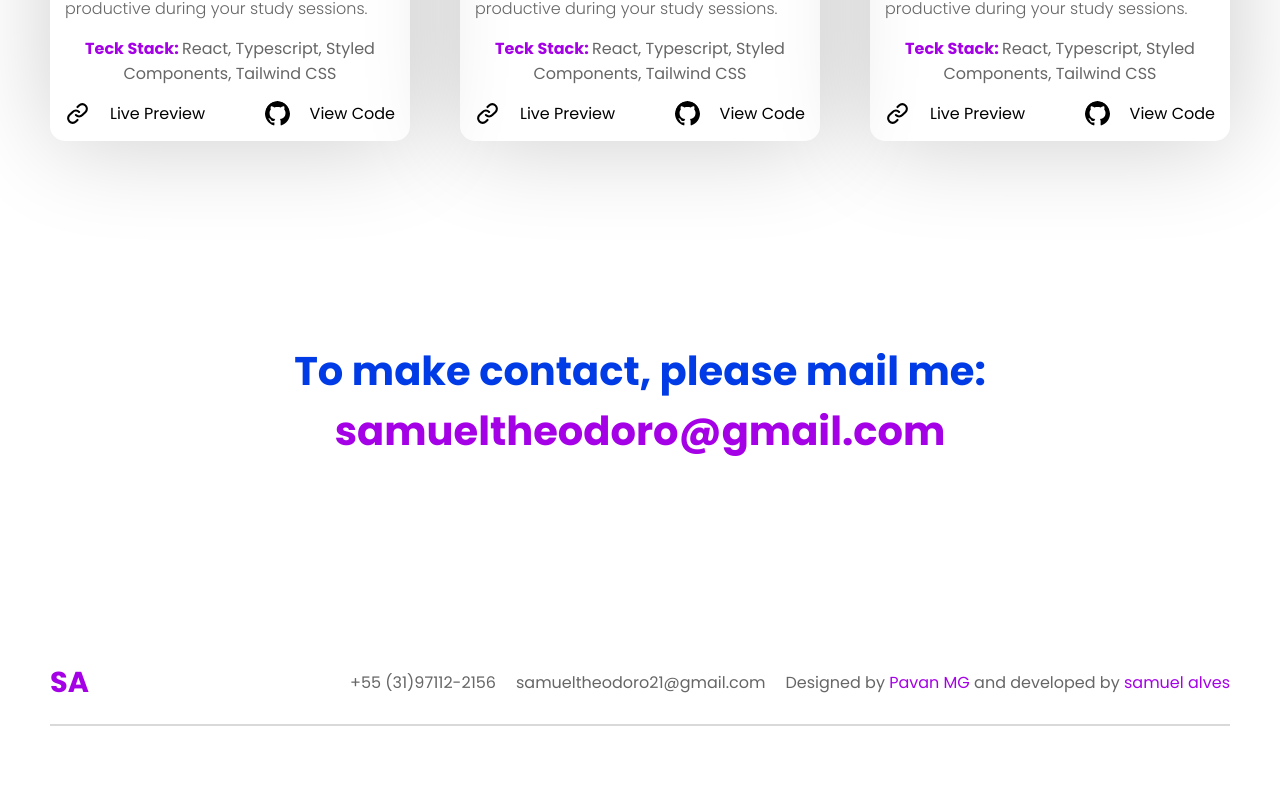
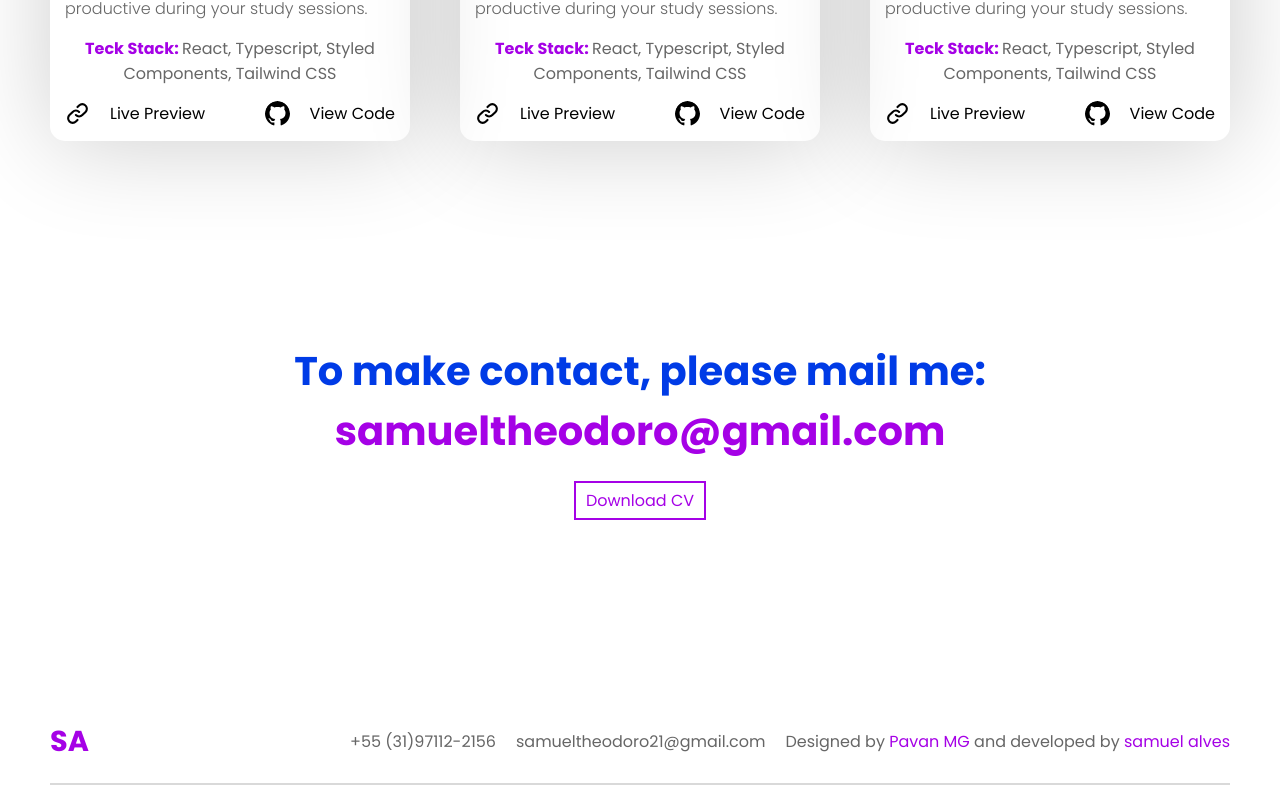
Before and after one commit to samuel-alves21/portfolio, a React (Vite) app: page / in a window 1280 px wide. Shown: the part 3695-4500 px from the top of the page. Before the commit the page ends 4441 px from the top, so only its background shows below. Built offline with nearby package versions, Linux system fonts and the light colour scheme.

Commit message:
making a button to download a CV

```diff
--- a/src/components/Contact/index.tsx
+++ b/src/components/Contact/index.tsx
@@ -17,11 +17,12 @@ export function Contact() {
 
   return (
     <Wrapper id='contact'>
-    {
-      sm ? <><h5>{title}</h5> <h5 className='email'><Strong>samueltheodoro@gmail.com</Strong></h5></> :
-      lg ? <><h2>{title}</h2> <h2 className='email'><Strong>samueltheodoro@gmail.com</Strong></h2></> :
-      <><h1>{title}</h1> <h1 className='email'>samueltheodoro@gmail.com</h1></>
-    }
+      {
+        sm ? <><h5>{title}</h5> <h5 className='email'><Strong>samueltheodoro@gmail.com</Strong></h5></> :
+        lg ? <><h2>{title}</h2> <h2 className='email'><Strong>samueltheodoro@gmail.com</Strong></h2></> :
+        <><h1>{title}</h1> <h1 className='email'>samueltheodoro@gmail.com</h1></>
+      }
+      <Button as='a' href="resume.pdf" download >Download CV</Button>
     </Wrapper>
   )
 }
@@ -46,3 +47,20 @@ const Wrapper = styled.div`
 const Strong = styled.strong`
   color: var(--primary-color)
 `
+
+const Button = styled.button`
+  margin: var(--gap-2) auto 0 auto;
+  background-color: transparent;
+  border: 2px solid var(--primary-color);
+  color: var(--primary-color);
+  width: fit-content;
+  padding: 5px 10px;
+  cursor: pointer;
+
+  transition: background-color 0.2s ease-in-out;
+
+  &:hover {
+    background-color: var(--primary-color);
+    color: #fff;
+  }
+`
```
